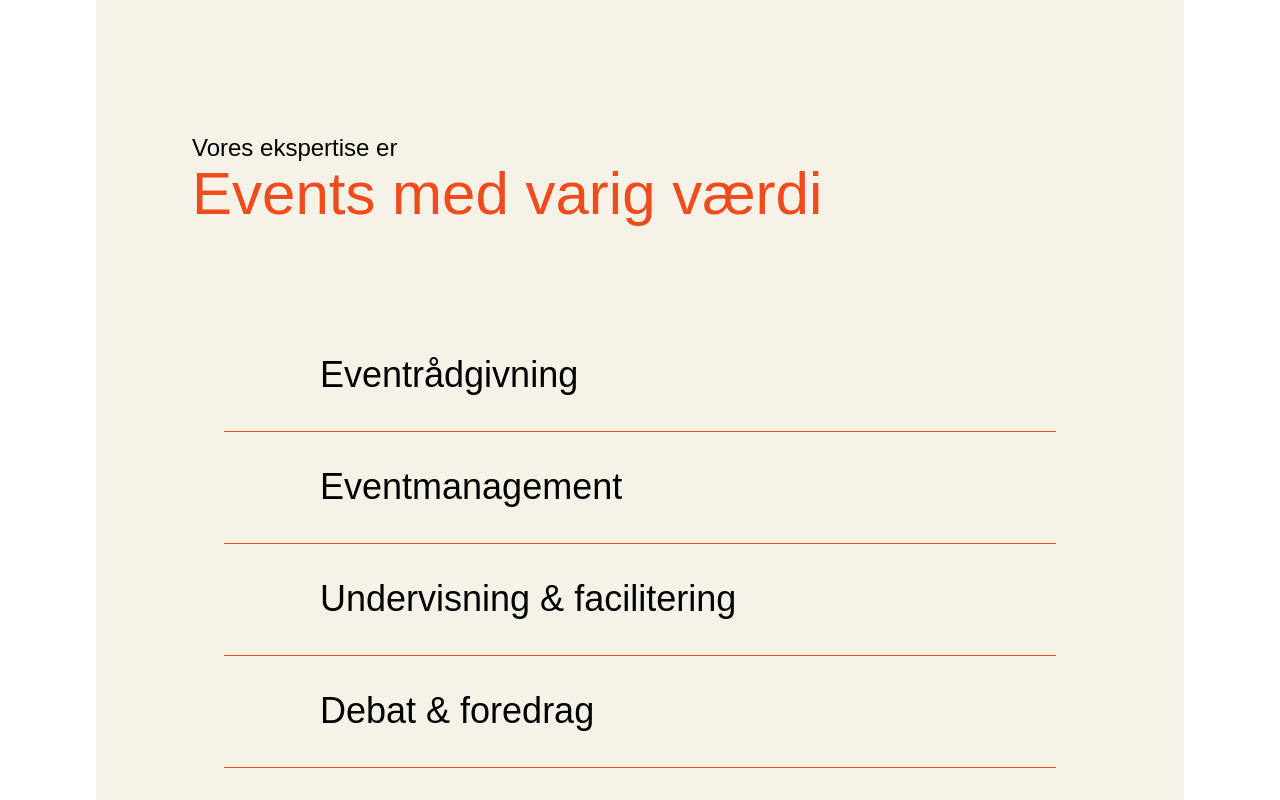
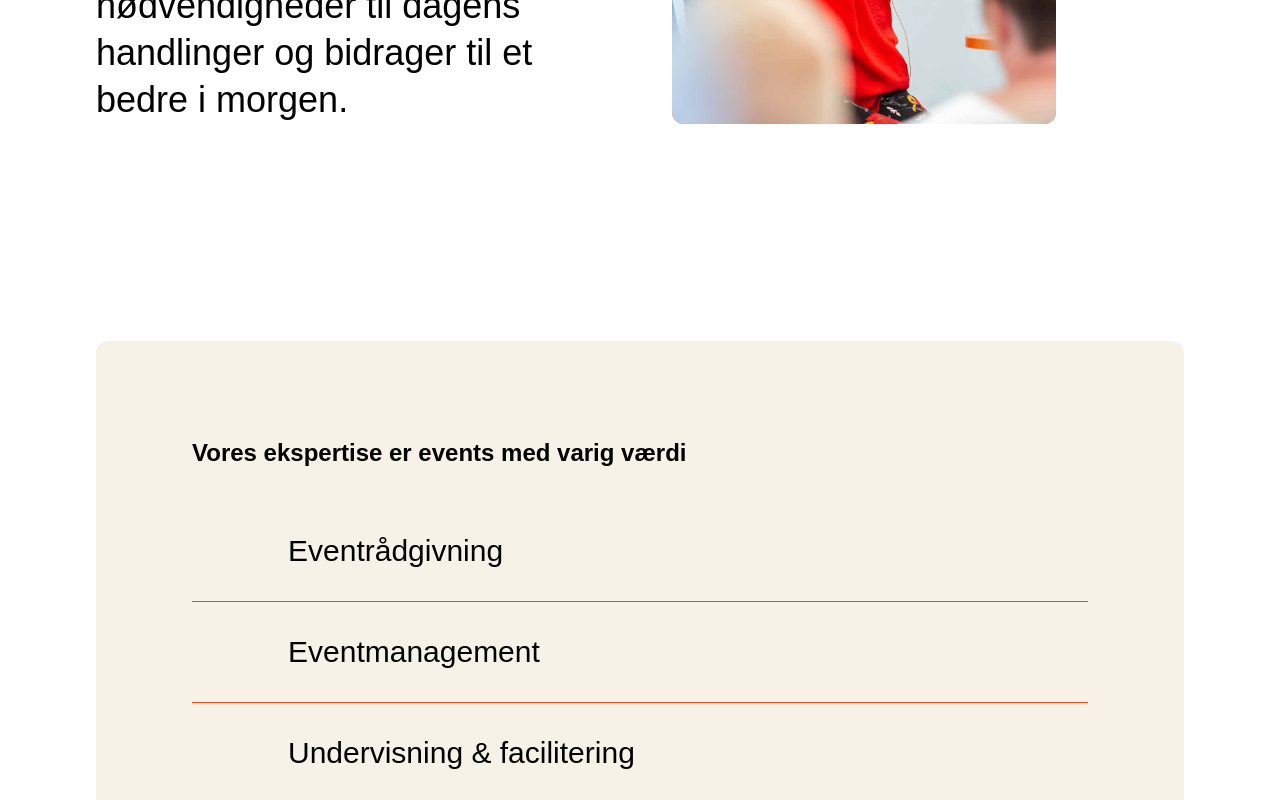
Before and after one commit to Furb/rethink, a Next.js app: page / in a window 1280 px wide. Shown: the part 1420-2220 px from the top of the page. Built offline with nearby package versions, Linux system fonts and the light colour scheme.

Commit message:
install framer motion

```diff
--- a/app/(front)/globals.css
+++ b/app/(front)/globals.css
@@ -18,7 +18,8 @@
 
   h1,
   .h1 {
-    @apply text-4xl md:text-6xl 2xl:text-[7.5rem] leading-snug 2xl:leading-[1.4];
+    font-size: clamp(2.25rem, 7vw + 1rem, 7.5rem);
+    @apply leading-snug 2xl:leading-[1.4];
   }
 
   h2,
--- a/app/(front)/layout.tsx
+++ b/app/(front)/layout.tsx
@@ -3,6 +3,7 @@ import "./globals.css";
 import Header from "./components/header/Header";
 import Footer from "./components/footer/Footer";
 import { satoshi } from "./utils/customFonts";
+
 export const metadata: Metadata = {
   title: "Rethink Event",
   description: "Rådgivningsbureau i bæredygtighed indenfor events",
@@ -17,6 +18,7 @@ export default function RootLayout({
     <html lang='en' className={satoshi.variable}>
       <body className='h-screen font-satoshi'>
         <Header />
+
         {children}
         <Footer />
       </body>
--- a/app/(front)/page.tsx
+++ b/app/(front)/page.tsx
@@ -41,35 +41,35 @@ export default function Home() {
           />
         </div>
       </section>
-      <section className='bg-light rounded-xl py-48 wrap custom-space-small'>
-        <h4 className='font-normal'>Vores ekspertise er</h4>
-        <p className='h1 custom-space-small text-primary'>
-          Events med varig værdi
-        </p>
-        <div className='container'>
+      <section className='bg-light rounded-xl py-24 wrap custom-space-small'>
+        <h4 className='font-bold mb-8'>
+          Vores ekspertise er events med varig værdi
+        </h4>
+
+        <div className='group'>
           <Link
             href='ydelser/eventradgivning'
-            className='block py-8 px-8 md:px-24 border-b border-primary hover:text-light hover:bg-primary 2xl:hover:px-36'
+            className='block py-4 md:py-8 md:px-24 border-b border-primary hover:text-light hover:bg-primary 2xl:hover:px-36'
           >
-            <h2>Eventrådgivning</h2>
+            <h3>Eventrådgivning</h3>
           </Link>
           <Link
             href='ydelser/eventmanagement'
-            className='block py-8 px-8 md:px-24 border-b border-primary hover:text-light hover:bg-primary 2xl:hover:px-36'
+            className='block py-4 md:py-8 md:px-24 border-b border-primary hover:text-light hover:bg-primary 2xl:hover:px-36'
           >
-            <h2>Eventmanagement</h2>
+            <h3>Eventmanagement</h3>
           </Link>
           <Link
             href='ydelser/undervisning-and-facilitering'
-            className='block py-8 px-8 md:px-24 border-b border-primary hover:text-light hover:bg-primary 2xl:hover:px-36'
+            className='block py-4 md:py-8 md:px-24 border-b border-primary hover:text-light hover:bg-primary 2xl:hover:px-36'
           >
-            <h2>Undervisning & facilitering</h2>
+            <h3>Undervisning & facilitering</h3>
           </Link>
           <Link
             href='ydelser/debat-and-foredrag'
-            className='block py-8 px-8 md:px-24 border-b border-primary hover:text-light hover:bg-primary 2xl:hover:px-36'
+            className='block py-4 md:py-8 md:px-24 border-b border-primary hover:text-light hover:bg-primary 2xl:hover:px-36'
           >
-            <h2>Debat & foredrag</h2>
+            <h3>Debat & foredrag</h3>
           </Link>
         </div>
       </section>
--- /dev/null
+++ b/app/(front)/template.tsx
@@ -0,0 +1,19 @@
+"use client";
+
+import { easeInOut, motion } from "framer-motion";
+
+export default function TransitionTemplate({
+  children,
+}: {
+  children: React.ReactNode;
+}) {
+  return (
+    <motion.div
+      initial={{ y: 20, opacity: 0 }}
+      animate={{ y: 0, opacity: 1 }}
+      transition={{ ease: easeInOut, duration: 0.5 }}
+    >
+      {children}
+    </motion.div>
+  );
+}
--- a/app/(front)/ydelser/[slug]/page.tsx
+++ b/app/(front)/ydelser/[slug]/page.tsx
@@ -18,14 +18,13 @@ const getYdelse = async (slug: string) => {
 const singleYdelse = async ({ params }: Params) => {
   const ydelse: Ydelse = await getYdelse(params?.slug);
 
-
   return (
     <main className='wrap'>
-      <div className='flex items-center justify-center h-[60vh]'>
-        <h1>{ydelse?.title}</h1>
+      <div>
+        <p className='text-primary'>{ydelse?.title}</p>
       </div>
 
-      <section className='richText container max-w-3xl custom-space'>
+      <section className='richText max-w-3xl custom-space'>
         <h2 className='mb-16'>{ydelse?.undertitle}</h2>
         <PortableText value={ydelse?.body} />
       </section>
--- a/package.json
+++ b/package.json
@@ -13,6 +13,7 @@
     "@portabletext/react": "^3.0.18",
     "@sanity/image-url": "^1.0.2",
     "@sanity/vision": "^3.30.0",
+    "framer-motion": "^11.1.7",
     "next": "^14.2.0",
     "next-sanity": "^7.1.4",
     "react": "^18",
```
Also changed, not shown: 1 other file (tests, documents, lock files or other folders).
